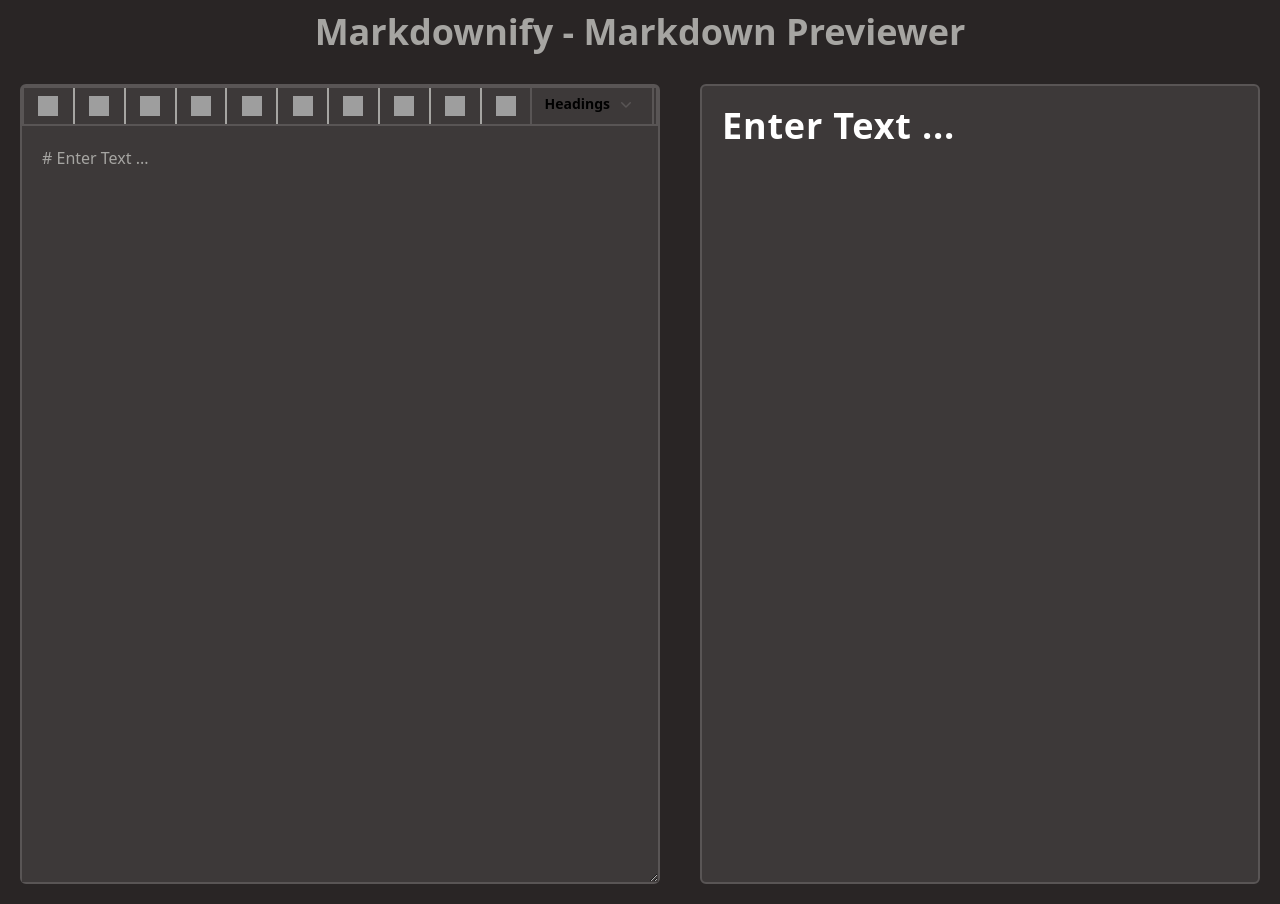
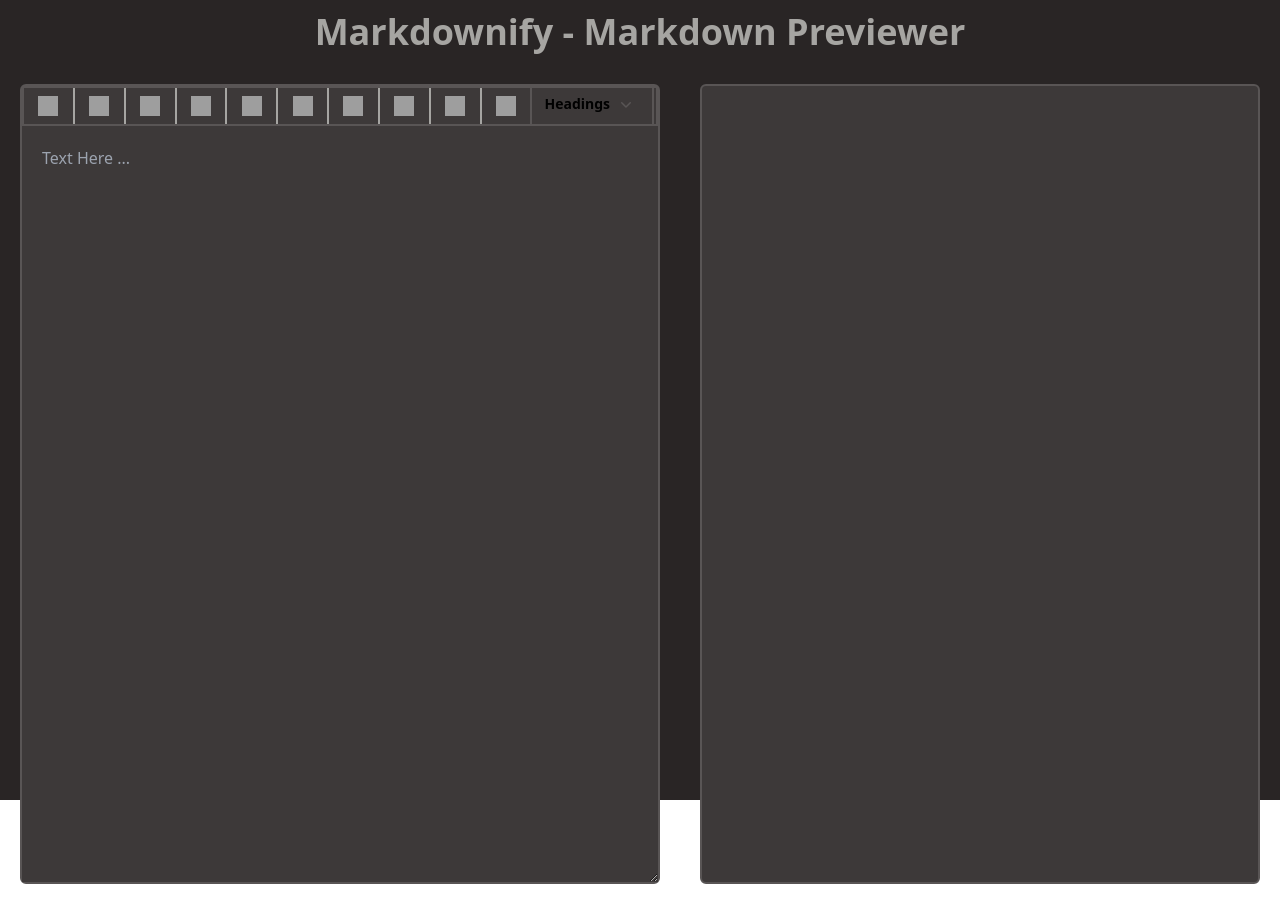
Before and after one commit to AbhishekSoni1764/QuickMark-Preview, a React (Vite) app: page / in a window 1280 px wide. Built offline with nearby package versions, Linux system fonts and the light colour scheme; grey boxes are pictures that could not be loaded.

Commit message:
Updated App

```diff
--- a/src/App.jsx
+++ b/src/App.jsx
@@ -5,11 +5,11 @@
 import { useState } from 'react'
 
 function App() {
-  const [markdown, setMarkdown] = useState("# Enter Text ...")
+  const [markdown, setMarkdown] = useState("")
 
   return (
     <>
-      <div className="bg-grey-700 text-white">
+      <div className="bg-grey-700 h-screen text-white">
         <Navbar />
         <div className="flex flex-col lg:flex-row">
           <Markdown markdown={markdown} setMarkdown={setMarkdown} />
--- a/src/components/Markdown.jsx
+++ b/src/components/Markdown.jsx
@@ -42,6 +42,7 @@
                 ref={textAreaRef}
                 value={markdown}
                 onChange={(e) => setMarkdown(e.target.value)}
+                placeholder="Text Here ..."
             />
         </div>
     );
```
